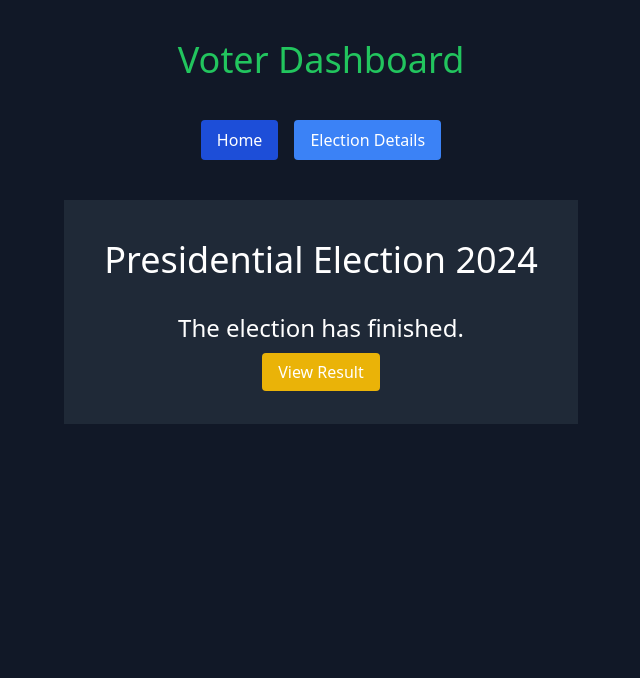
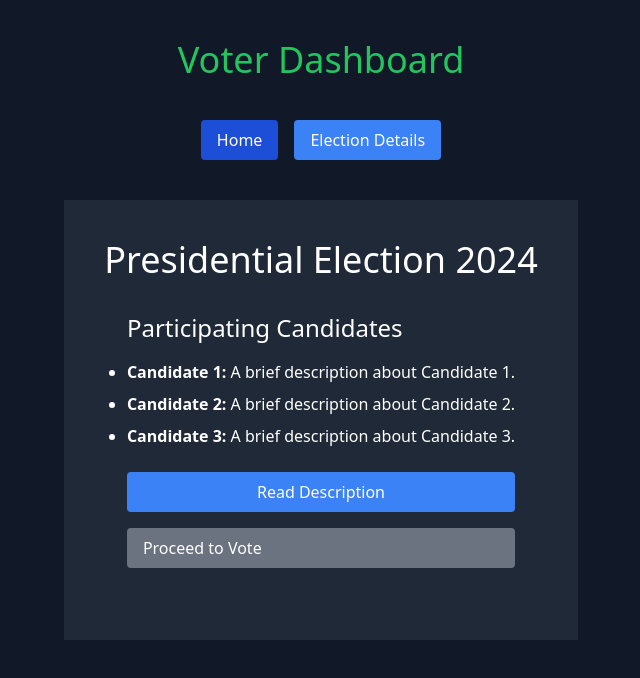
Before and after one commit to Kesavanmessi/secured_voting_system_fullstack, a React (Vite) app in the folder secure-voting/: page /voter-dashboard/election-details in a window 1280 px wide. Shown: the top 678 px of the page, without its empty margins (319-959 px from the left). Built offline with nearby package versions, Linux system fonts and the light colour scheme.

Commit message:
updated a election details for voters only after reading the description only allowing to vote

```diff
--- a/secure-voting/src/ElectionDetails.jsx
+++ b/secure-voting/src/ElectionDetails.jsx
@@ -1,5 +1,6 @@
-import { useState } from 'react';
+import { useState, useEffect } from 'react';
 import { Link } from 'react-router-dom';
+
 function ElectionDetails() {
   // Mock data for election details (you can replace this with actual data later)
   const [electionDetails, setElectionDetails] = useState({
@@ -11,21 +12,47 @@ function ElectionDetails() {
     ],
     startTime: new Date('2024-10-01T08:00:00'), // Mock start time
     endTime: new Date('2024-10-20T18:00:00'),  // Mock end time
-    isResultPublished: true, // To be updated after backend integration
+    isResultPublished: false, // To be updated after backend integration
   });
+
+  // Track if the description has been read
+  const [hasReadDescription, setHasReadDescription] = useState(false);
+  const [canProceedToVote, setCanProceedToVote] = useState(false); // To enable voting after timeout
+  const [message, setMessage] = useState('');
 
   // Current date to compare with election time
   const currentTime = new Date();
 
   // Logic for ongoing and finished election
   const isOngoing = currentTime >= electionDetails.startTime && currentTime <= electionDetails.endTime;
-  const isFinished = true;
+  const isFinished = false;
+
+  // Function to handle description reading
+  const handleReadDescription = () => {
+    setHasReadDescription(true); // Mark that the user has clicked the button
+    setMessage('Please read the description. You will be able to vote in 10 seconds.');
+
+    // Set a timeout to allow voting after 10 seconds
+    setTimeout(() => {
+      setCanProceedToVote(true);
+      setMessage('You can now proceed to vote.');
+    }, 10000); // 10 seconds delay
+  };
+
+  // Function to handle the voting button click
+  const handleProceedToVote = () => {
+    if (!canProceedToVote) {
+      setMessage('Please read the description and wait for 10 seconds before voting.');
+    } else {
+      setMessage('');  // Clear any messages if everything is correct
+    }
+  };
 
   return (
     <div className="bg-gray-800 p-10 text-white flex flex-col items-center">
       <h1 className="text-4xl mb-8">{electionDetails.name}</h1>
 
-      {isOngoing && !electionDetails.isResultPublished && !isFinished &&(
+      {isOngoing && !electionDetails.isResultPublished && !isFinished && (
         <div>
           {/* Display election information while it's ongoing */}
           <h2 className="text-2xl mb-4">Participating Candidates</h2>
@@ -37,14 +64,44 @@ function ElectionDetails() {
             ))}
           </ul>
 
-          <div className="flex space-x-4 mb-8">
-            <button className="bg-blue-500 hover:bg-blue-400 text-white py-2 px-4 rounded">
-              Description
-            </button>
-            <Link to='/voting-page' className="bg-green-500 hover:bg-green-400 text-white py-2 px-4 rounded">
+          <div className="flex flex-col space-y-4 mb-8">
+            {/* Description Button */}
+            {!hasReadDescription && (
+              <button
+                className="bg-blue-500 hover:bg-blue-400 text-white py-2 px-4 rounded"
+                onClick={handleReadDescription}
+              >
+                Read Description
+              </button>
+            )}
+
+            {/* Description Section (after clicking Read Description) */}
+            {hasReadDescription && (
+              <div>
+                <p className="text-lg mb-4">
+                  This election is crucial for selecting the next President. Each candidate has a unique stance on various important topics like economy, healthcare, and education. Make sure to carefully consider the candidate’s profiles before casting your vote.
+                </p>
+              </div>
+            )}
+
+            {/* Proceed to Vote Button - Disabled until description is read and timeout has passed */}
+            <Link
+              to={canProceedToVote ? '/voting-page' : '#'}
+              onClick={handleProceedToVote}
+              className={`${
+                canProceedToVote
+                  ? 'bg-green-500 hover:bg-green-400'
+                  : 'bg-gray-500 cursor-not-allowed'
+              } text-white py-2 px-4 rounded`}
+            >
               Proceed to Vote
             </Link>
           </div>
+
+          {/* Message displayed for user actions */}
+          {message && (
+            <p className="text-red-400 text-lg mb-4">{message}</p>
+          )}
         </div>
       )}
 
@@ -52,11 +109,16 @@ function ElectionDetails() {
         <div className="text-center">
           <h2 className="text-2xl mb-4">The election has finished.</h2>
           {electionDetails.isResultPublished ? (
-            <Link to='/voter-result' className="bg-yellow-500 hover:bg-yellow-400 text-white py-2 px-4 rounded">
+            <Link
+              to='/voter-result'
+              className="bg-yellow-500 hover:bg-yellow-400 text-white py-2 px-4 rounded"
+            >
               View Result
             </Link>
           ) : (
-            <p className="text-gray-400">The result is not yet published. Please check back later.</p>
+            <p className="text-gray-400">
+              The result is not yet published. Please check back later.
+            </p>
           )}
         </div>
       )}
```
